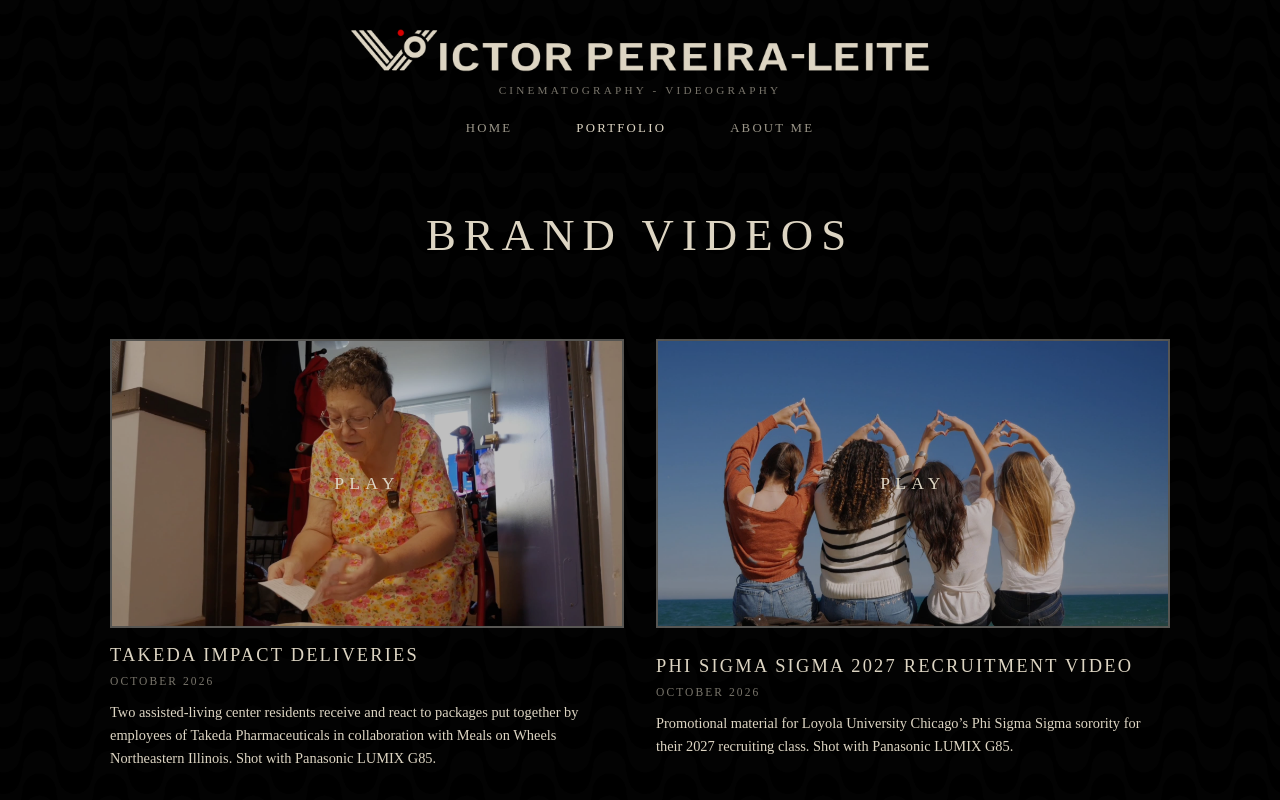
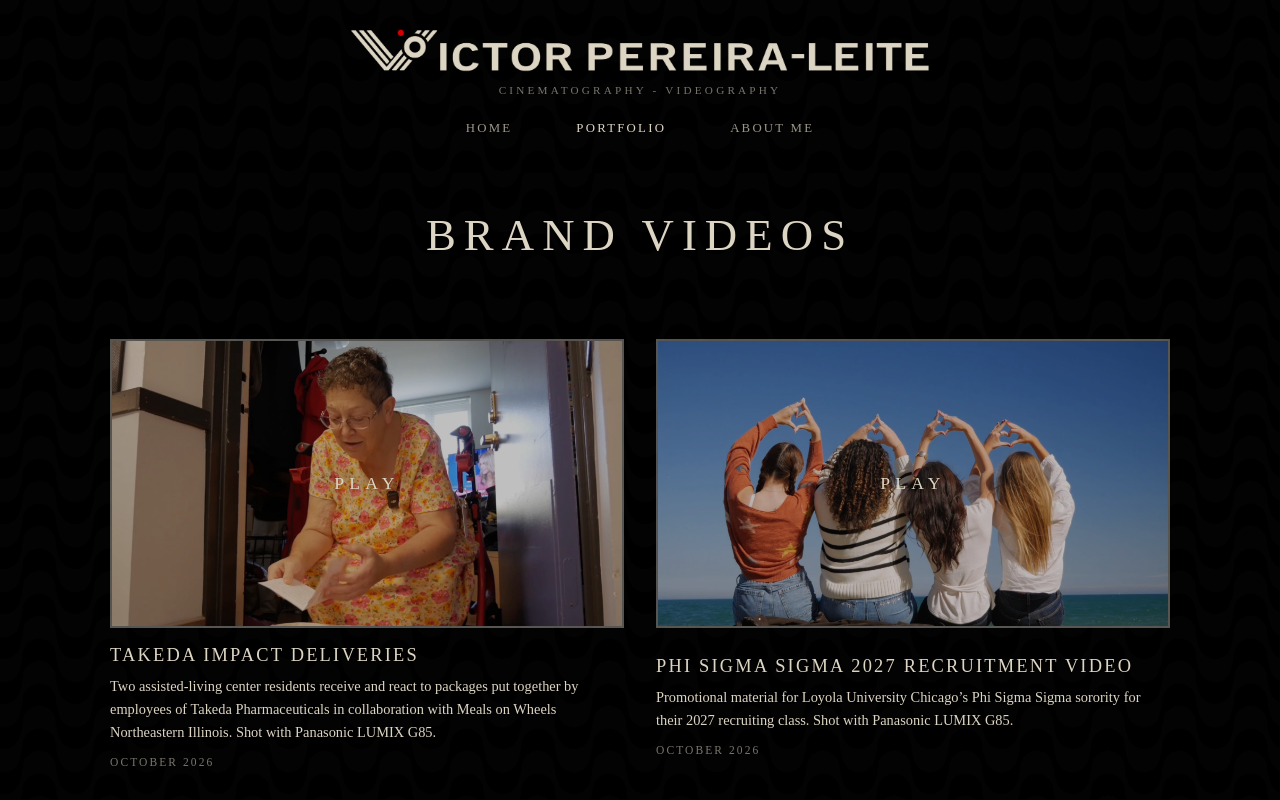
Before and after one commit to vicdeography/videography-portfolio, a Next.js app: page /brand-videos in a window 1280 px wide. Shown: the top 800 px of the page. Built offline with nearby package versions, Linux system fonts and the light colour scheme.

Commit message:
Put the shoot date below the description and space out the videos
Co-Authored-By: Claude Opus 5.5 <noreply@anthropic.com>
Claude-Session: https://claude.ai/code/session_012doww6FyTtxXFFgc2YjrpC

```diff
--- a/app/[category]/page.js
+++ b/app/[category]/page.js
@@ -45,8 +45,8 @@ export default function CategoryPage({ params }) {
                   )}
                   <div className="project-text">
                     {project.title && <h3>{project.title}</h3>}
+                    {project.description && <p>{project.description}</p>}
                     {project.date && <p className="project-date">{project.date}</p>}
-                    {project.description && <p>{project.description}</p>}
                   </div>
                 </Reveal>
               ))}
--- a/app/globals.css
+++ b/app/globals.css
@@ -296,7 +296,7 @@ a {
 .project-list {
   display: flex;
   flex-direction: column;
-  gap: 40px;
+  gap: 52px;
   margin-top: 20px;
 }
 
@@ -424,9 +424,9 @@ a {
   color: #ddd5c3;
 }
 
-/* Month and year the video was shot, in small capitals just under the title. */
+/* Month and year the video was shot, in small capitals at the bottom of each project. */
 .project-text .project-date {
-  margin: -4px 0 12px;
+  margin: 10px 0 0;
   font-size: 0.72rem;
   line-height: 1.4;
   letter-spacing: 0.18em;
@@ -441,7 +441,7 @@ a {
     display: grid;
     grid-template-columns: repeat(2, minmax(0, 1fr));
     column-gap: 32px;
-    row-gap: 48px;
+    row-gap: 60px;
   }
 
   .project-grid .project-row {
@@ -450,12 +450,8 @@ a {
   }
 
   .project-grid .project-text h3 {
-    margin: 0;
+    margin: 0 0 8px;
     font-size: 1.15rem;
-  }
-
-  .project-grid .project-text .project-date {
-    margin-top: 6px;
   }
 }
 
```
